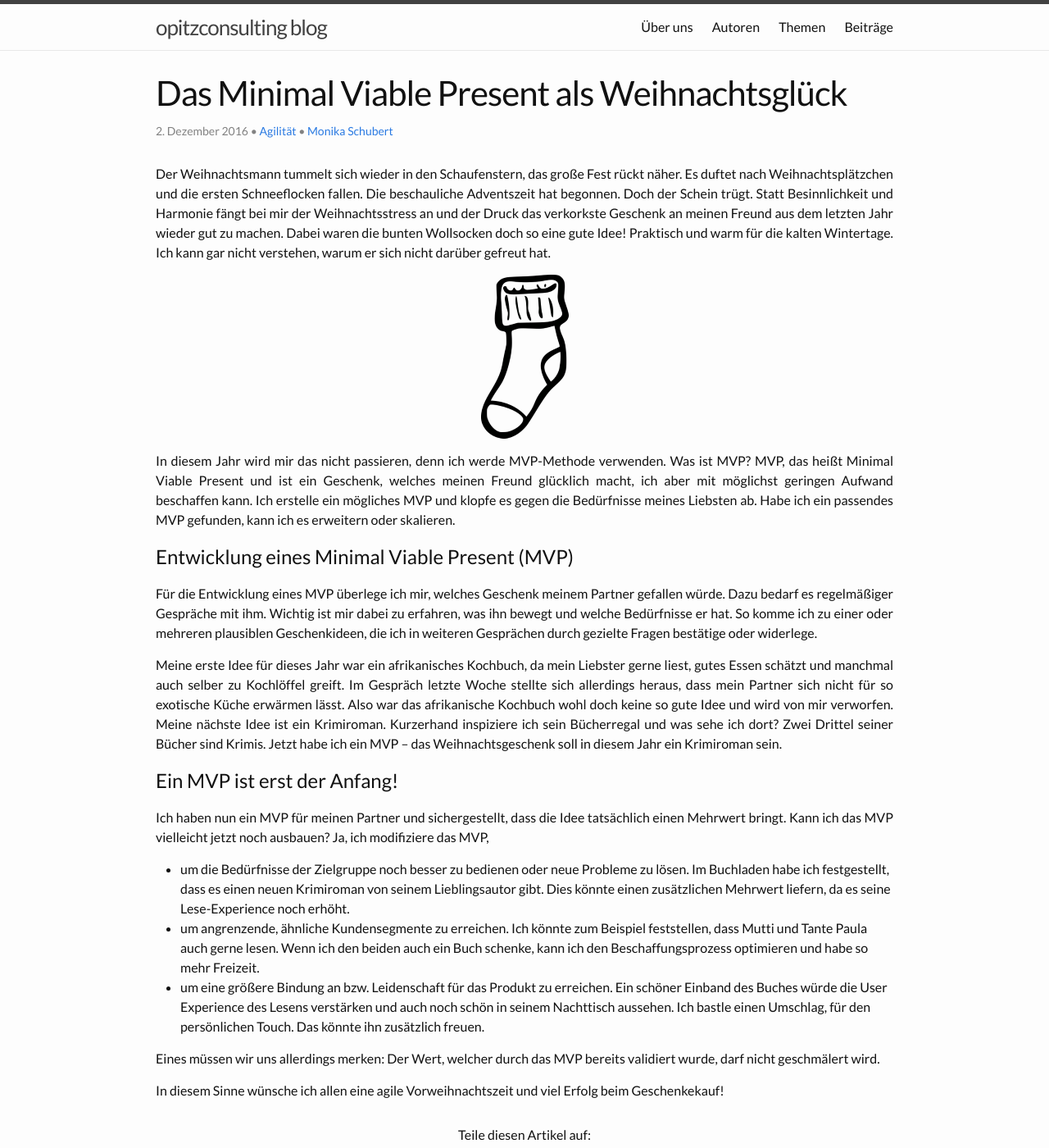
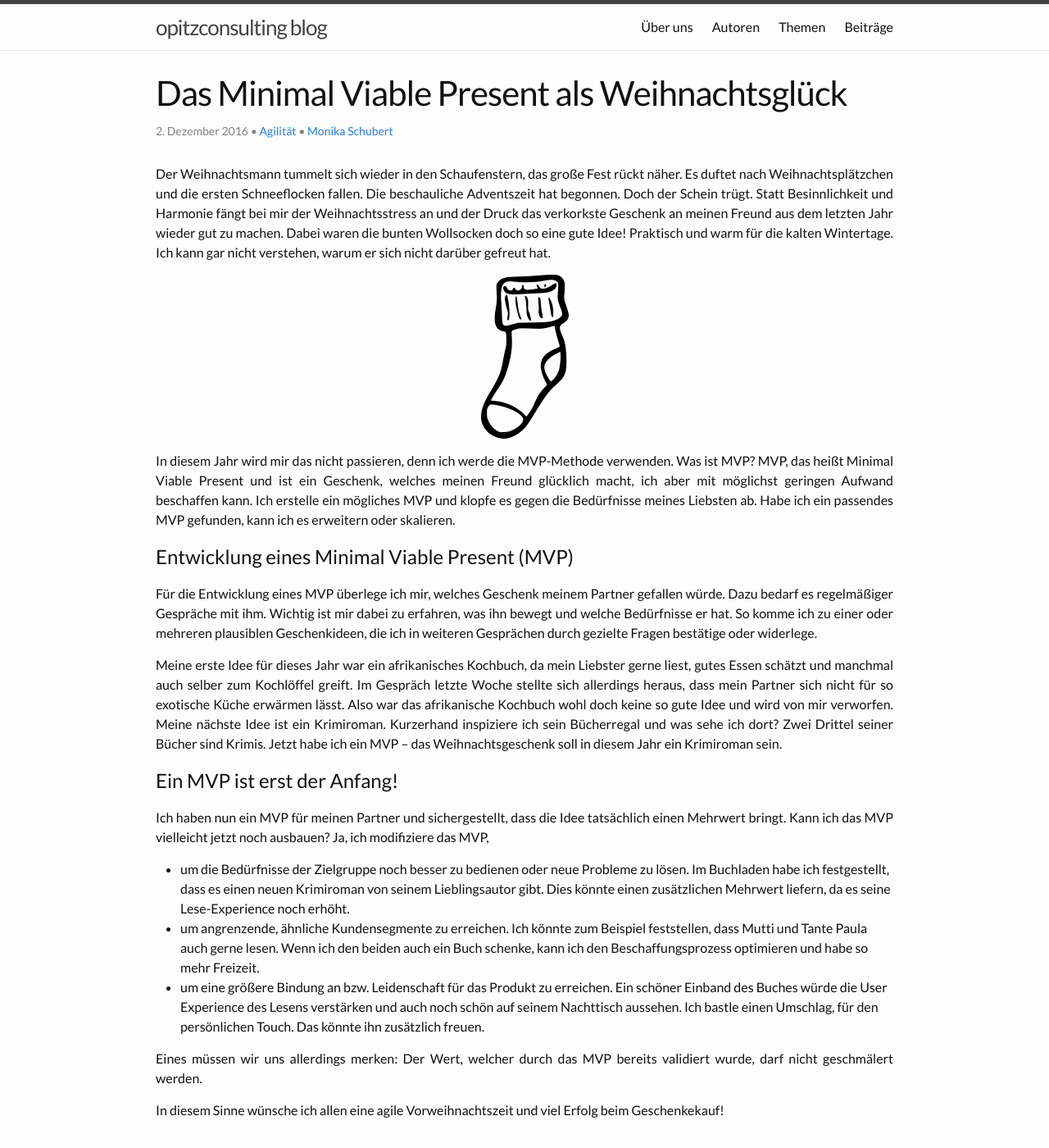
Before and after one commit to opitzconsulting/opitzconsulting.github.io, a Jekyll site: the page built from _posts/2016-12-02-agile-weihnachten.md, in a window 1280 px wide and 1400 px high. Shown: the whole window at 82% size. Built offline with Jekyll 4.4.1, drawn with Linux system fonts in a browser that asks for light colours; nearby versions of some CDN libraries; comment, search, counter and statistics services are not loaded.

Commit message:
fix typos and list

```diff
--- a/_posts/2016-12-02-agile-weihnachten.md
+++ b/_posts/2016-12-02-agile-weihnachten.md
@@ -8,21 +8,22 @@ Der Weihnachtsmann tummelt sich wieder in den Schaufenstern, das große Fest rü
 
 ![Die Wollsocke aus dem letzten Jahr](/img/posts/2016-12-02/socke.png)
 
-In diesem Jahr wird mir das nicht passieren, denn ich werde MVP-Methode verwenden. Was ist MVP? MVP, das heißt Minimal Viable Present und ist ein Geschenk, welches meinen Freund glücklich macht, ich aber mit möglichst geringen Aufwand beschaffen kann. Ich erstelle ein mögliches MVP und klopfe es gegen die Bedürfnisse meines Liebsten ab. Habe ich ein passendes MVP gefunden, kann ich es erweitern oder skalieren.
+In diesem Jahr wird mir das nicht passieren, denn ich werde die MVP-Methode verwenden. Was ist MVP? MVP, das heißt Minimal Viable Present und ist ein Geschenk, welches meinen Freund glücklich macht, ich aber mit möglichst geringen Aufwand beschaffen kann. Ich erstelle ein mögliches MVP und klopfe es gegen die Bedürfnisse meines Liebsten ab. Habe ich ein passendes MVP gefunden, kann ich es erweitern oder skalieren.
 
 # Entwicklung eines Minimal Viable Present (MVP)
 
 Für die Entwicklung eines MVP überlege ich mir, welches Geschenk meinem Partner gefallen würde. Dazu bedarf es regelmäßiger Gespräche mit ihm. Wichtig ist mir dabei zu erfahren, was ihn bewegt und welche Bedürfnisse er hat. So komme ich zu einer oder mehreren plausiblen Geschenkideen, die ich in weiteren Gesprächen durch gezielte Fragen bestätige oder widerlege.
 
-Meine erste Idee für dieses Jahr war ein afrikanisches Kochbuch, da mein Liebster gerne liest, gutes Essen schätzt und manchmal auch selber zu Kochlöffel greift. Im Gespräch letzte Woche stellte sich allerdings heraus, dass mein Partner sich nicht für so exotische Küche erwärmen lässt. Also war das afrikanische Kochbuch wohl doch keine so gute Idee und wird von mir verworfen. Meine nächste Idee ist ein Krimiroman. Kurzerhand inspiziere ich sein Bücherregal und was sehe ich dort? Zwei Drittel seiner Bücher sind Krimis. Jetzt habe ich ein MVP – das Weihnachtsgeschenk soll in diesem Jahr ein Krimiroman sein.
+Meine erste Idee für dieses Jahr war ein afrikanisches Kochbuch, da mein Liebster gerne liest, gutes Essen schätzt und manchmal auch selber zum Kochlöffel greift. Im Gespräch letzte Woche stellte sich allerdings heraus, dass mein Partner sich nicht für so exotische Küche erwärmen lässt. Also war das afrikanische Kochbuch wohl doch keine so gute Idee und wird von mir verworfen. Meine nächste Idee ist ein Krimiroman. Kurzerhand inspiziere ich sein Bücherregal und was sehe ich dort? Zwei Drittel seiner Bücher sind Krimis. Jetzt habe ich ein MVP – das Weihnachtsgeschenk soll in diesem Jahr ein Krimiroman sein.
 
 # Ein MVP ist erst der Anfang!
 
 Ich haben nun ein MVP für meinen Partner und sichergestellt, dass die Idee tatsächlich einen Mehrwert bringt. Kann ich das MVP vielleicht jetzt noch ausbauen? Ja, ich modifiziere das MVP,
-*	um die Bedürfnisse der Zielgruppe noch besser zu bedienen oder neue Probleme zu lösen. Im Buchladen habe ich festgestellt, dass es einen neuen Krimiroman von seinem Lieblingsautor gibt. Dies könnte einen zusätzlichen Mehrwert liefern, da es seine Lese-Experience noch erhöht.
-*	um angrenzende, ähnliche Kundensegmente zu erreichen. Ich könnte zum Beispiel feststellen, dass Mutti und Tante Paula auch gerne lesen. Wenn ich den beiden auch ein Buch schenke, kann ich den Beschaffungsprozess optimieren und habe so mehr Freizeit.
-*	um eine größere Bindung an bzw. Leidenschaft für das Produkt zu erreichen. Ein schöner Einband des Buches würde die User Experience des Lesens verstärken und auch noch schön in seinem Nachttisch aussehen. Ich bastle einen Umschlag, für den persönlichen Touch. Das könnte ihn zusätzlich freuen.
 
-Eines müssen wir uns allerdings merken: Der Wert, welcher durch das MVP bereits validiert wurde, darf nicht geschmälert wird.
+* um die Bedürfnisse der Zielgruppe noch besser zu bedienen oder neue Probleme zu lösen. Im Buchladen habe ich festgestellt, dass es einen neuen Krimiroman von seinem Lieblingsautor gibt. Dies könnte einen zusätzlichen Mehrwert liefern, da es seine Lese-Experience noch erhöht.
+* um angrenzende, ähnliche Kundensegmente zu erreichen. Ich könnte zum Beispiel feststellen, dass Mutti und Tante Paula auch gerne lesen. Wenn ich den beiden auch ein Buch schenke, kann ich den Beschaffungsprozess optimieren und habe so mehr Freizeit.
+* um eine größere Bindung an bzw. Leidenschaft für das Produkt zu erreichen. Ein schöner Einband des Buches würde die User Experience des Lesens verstärken und auch noch schön auf seinem Nachttisch aussehen. Ich bastle einen Umschlag, für den persönlichen Touch. Das könnte ihn zusätzlich freuen.
+
+Eines müssen wir uns allerdings merken: Der Wert, welcher durch das MVP bereits validiert wurde, darf nicht geschmälert werden.
 
 In diesem Sinne wünsche ich allen eine agile Vorweihnachtszeit und viel Erfolg beim Geschenkekauf!
```
